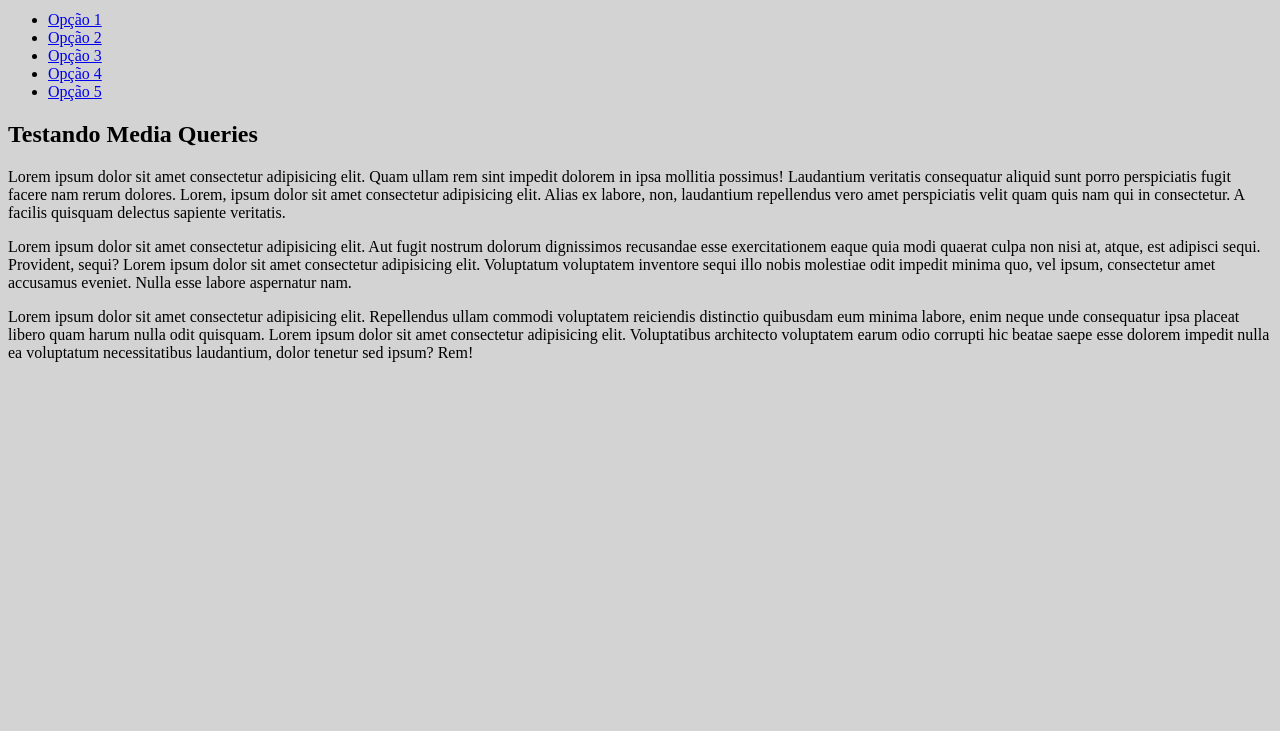
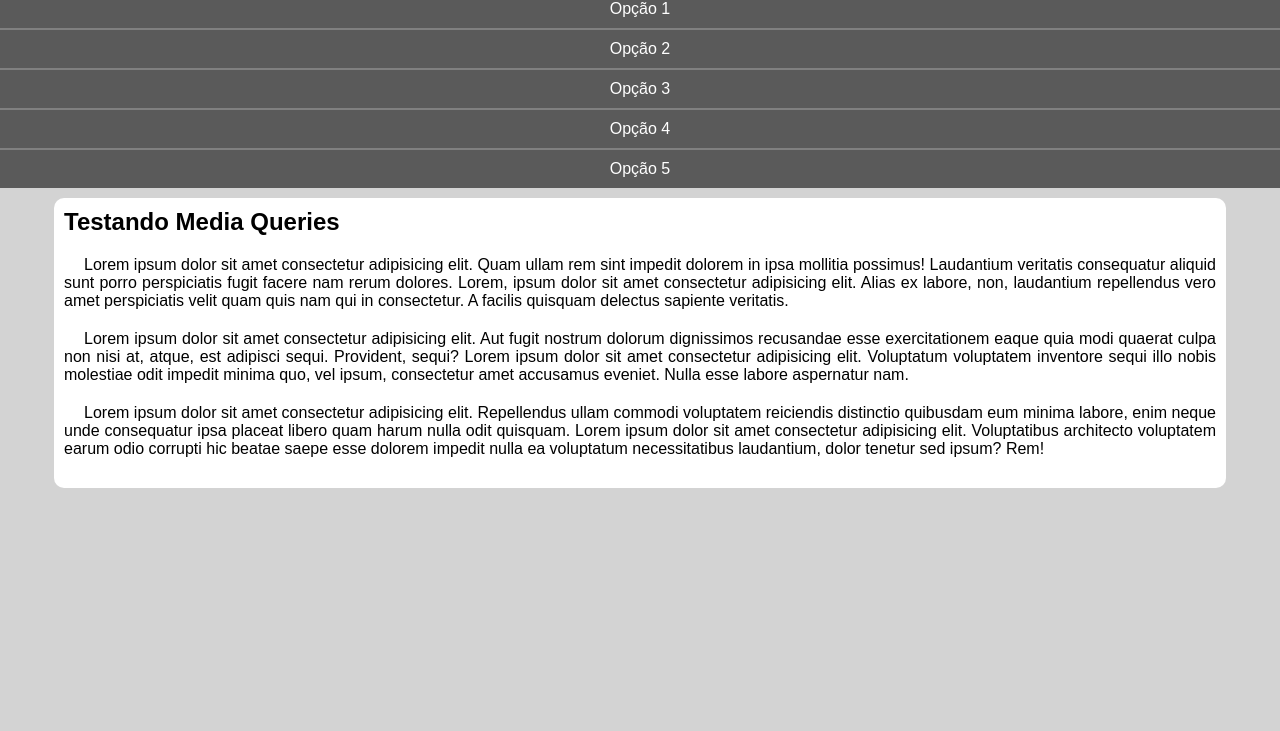
Before and after one commit to gabrielcmerlo/html-css, a plain HTML site: page exercicios/ex026/mq005/index.html in a window 1280 px wide. Shown: the part 69-800 px from the top of the page. Drawn offline with Linux system fonts and the light colour scheme.

Commit message:
Configuração do layout do ex026 e mq005

```diff
--- a/exercicios/ex026/mq005/estilos/style.css
+++ b/exercicios/ex026/mq005/estilos/style.css
@@ -1,5 +1,61 @@
 @charset "UTF-8";
+
+* {
+    font-family: Arial, Helvetica, sans-serif;
+    margin: 0px;
+    padding: 0px;
+}
 
 body, html {
     background-color: lightgray;
 }
+
+header {
+    background-color: rgb(149, 149, 149);
+}
+
+header > h1 {
+    padding: 10px;
+    text-align: center;
+}
+
+nav {
+    display: block;
+}
+
+nav > ul {
+    list-style-type: none;
+}
+
+nav > ul > li > a {
+    display: block;
+    padding: 10px;
+    text-decoration: none;
+    text-align: center;
+    background-color: rgb(90, 90, 90);
+    color: white;
+    border-top: 2px solid gray;
+}
+
+nav > ul > li > a:hover {
+    background-color: gray;
+}
+
+main {
+    width: 90vw;
+    background-color: white;
+    margin: auto;
+    margin-top: 10px;
+    padding: 10px;
+    border-radius: 10px;
+}
+
+article > h2 {
+    padding-bottom: 20px;
+}
+
+article > p {
+    text-align: justify;
+    margin-bottom: 20px;
+    text-indent: 20px;
+}
```
